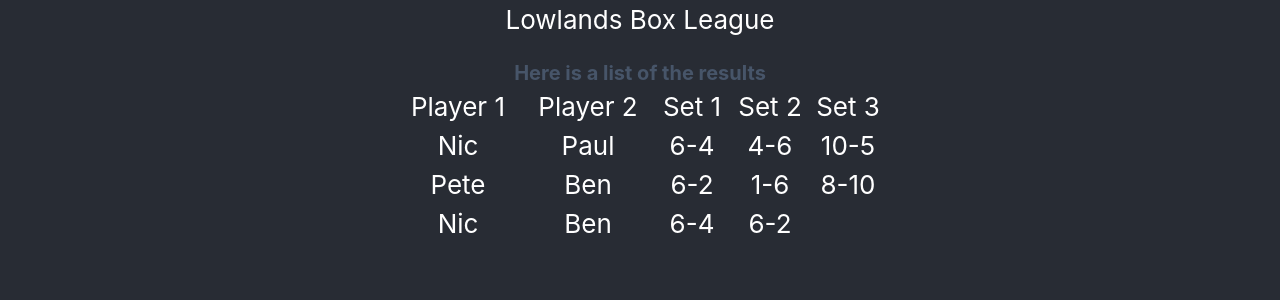
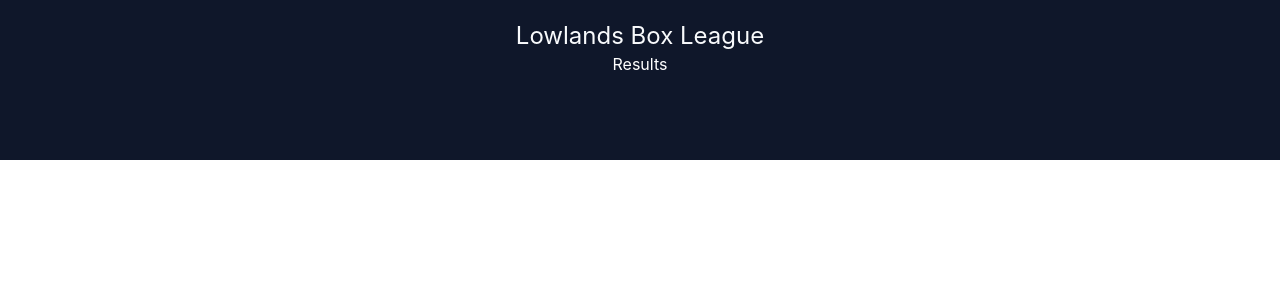
Before and after one commit to harrisonp1/box-league, a React (Create React App) app: page / in a window 1280 px wide. Shown: the top 300 px of the page. Built offline with nearby package versions, Linux system fonts and the light colour scheme.

Commit message:
adding basic route

```diff
--- /dev/null
+++ b/src/components/Header.tsx
@@ -0,0 +1,19 @@
+import { NavLink } from 'react-router-dom';
+
+export function Header() {
+  return (
+    <header className="text-center text-slate-50 bg-slate-900 h-40 p-5">
+      <h1 className="text-2xl">Lowlands Box League</h1>
+      <nav>
+        <NavLink
+          to="results"
+          className={({ isActive }) =>
+            `text-white no-underline p-1 pb-0.5 border-solid border-b-2 ${isActive ? 'border-white' : 'border-transparent'}`
+          }
+        >
+          Results
+        </NavLink>
+      </nav>
+    </header>
+  );
+}
--- a/src/index.tsx
+++ b/src/index.tsx
@@ -1,13 +1,15 @@
 import React from 'react';
 import ReactDOM from 'react-dom/client';
 import './index.css';
-import App from './App';
+// import App from './App';
 import reportWebVitals from './reportWebVitals';
+import { Routes } from './routes';
 
 const root = ReactDOM.createRoot(document.getElementById('root') as HTMLElement);
 root.render(
   <React.StrictMode>
-    <App />
+    {/* <App /> */}
+    <Routes />
   </React.StrictMode>,
 );
 
--- /dev/null
+++ b/src/routes.tsx
@@ -0,0 +1,18 @@
+import { createBrowserRouter, RouterProvider } from 'react-router-dom';
+import { ResultsPage } from './components/results/ResultsPage';
+import { Header } from './components/Header';
+
+const router = createBrowserRouter([
+  {
+    path: '/',
+    element: <Header />,
+  },
+  {
+    path: 'results',
+    element: <ResultsPage />,
+  },
+]);
+
+export function Routes() {
+  return <RouterProvider router={router} />;
+}
```
